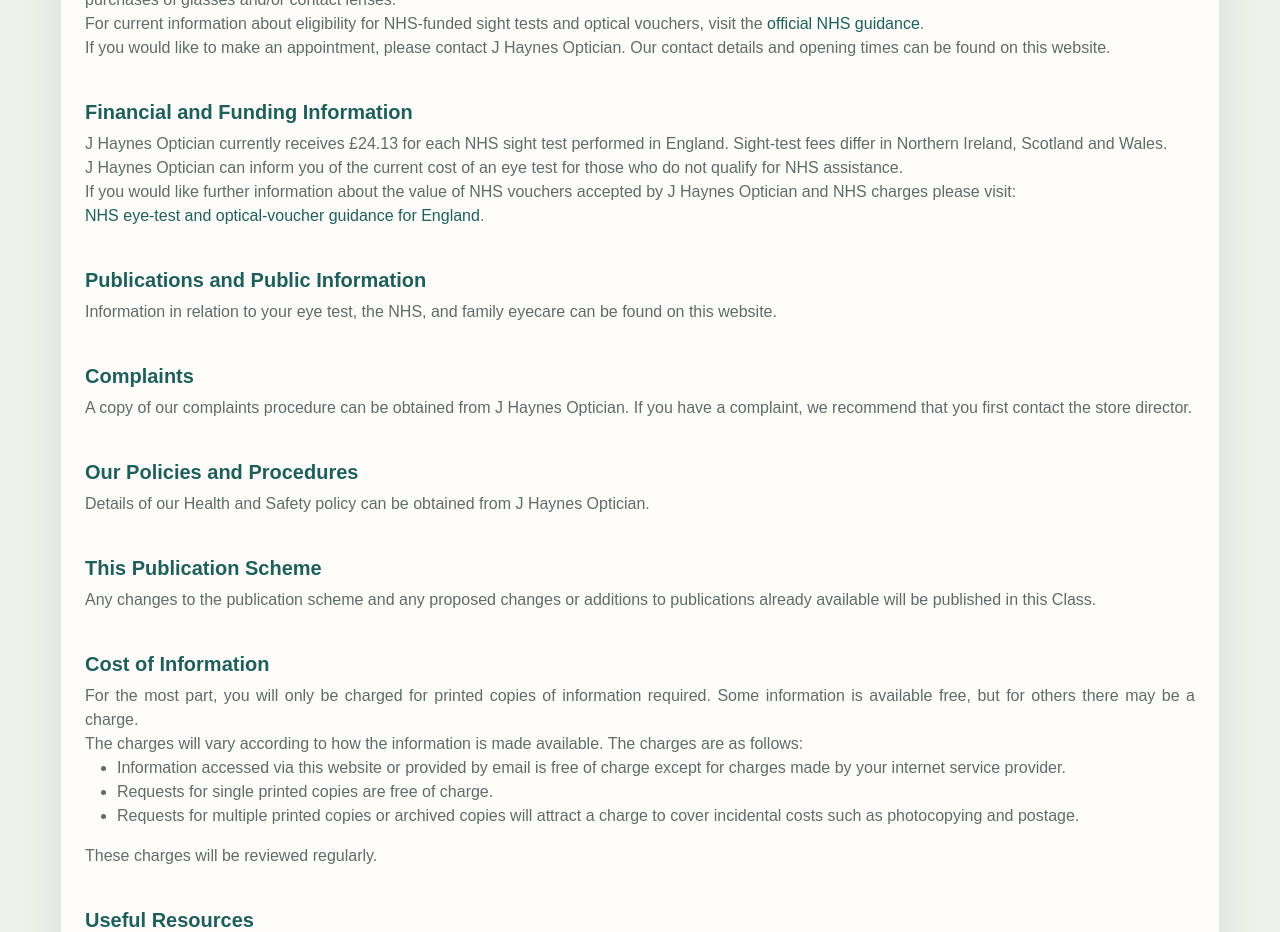
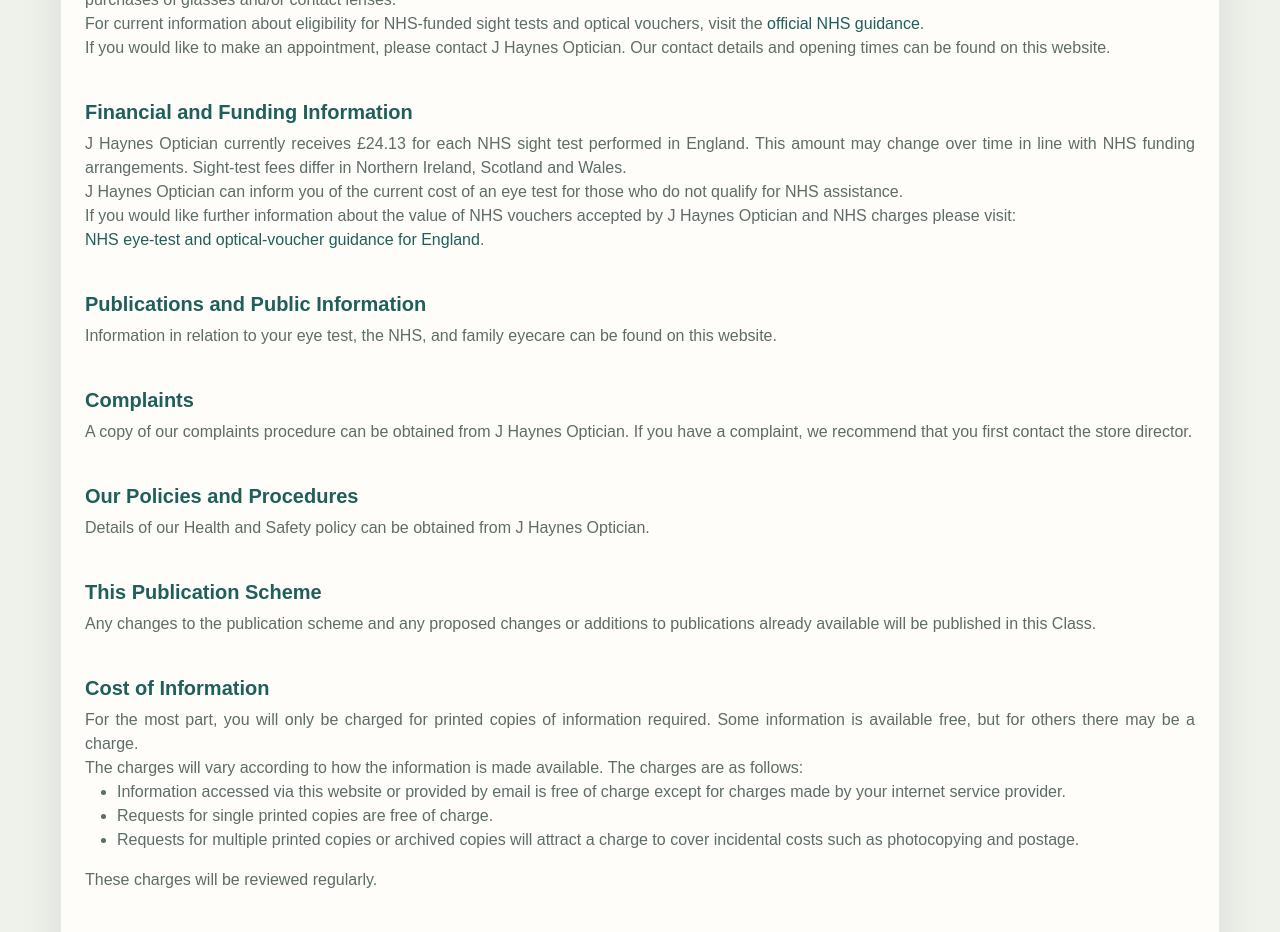
Before and after one commit to mohaammed17/JHaynes-Optician, a React (Vite) app in the folder Frontend/: page /freedom-of-information in a window 1280 px wide. Shown: the part 1600-2532 px from the top of the page. Built offline with nearby package versions, Linux system fonts and the light colour scheme.

Commit message:
Clarify NHS sight-test funding amount

```diff
--- a/Frontend/src/Pages/FreedomOfInformation.jsx
+++ b/Frontend/src/Pages/FreedomOfInformation.jsx
@@ -89,7 +89,7 @@
 
               <h5 className="text-info fw-bold mt-4">Financial and Funding Information</h5>
               <p className="text-muted" style={{ textAlign: 'justify' }}>
-                J Haynes Optician currently receives £24.13 for each NHS sight test performed in England. Sight-test fees differ in Northern Ireland, Scotland and Wales.
+                J Haynes Optician currently receives £24.13 for each NHS sight test performed in England. This amount may change over time in line with NHS funding arrangements. Sight-test fees differ in Northern Ireland, Scotland and Wales.
                 <br />
                 J Haynes Optician can inform you of the current cost of an eye test for those who do not qualify for NHS assistance.
                 <br />If you would like further information about the value of NHS vouchers accepted by J Haynes Optician and NHS charges please visit:<br></br>
```
